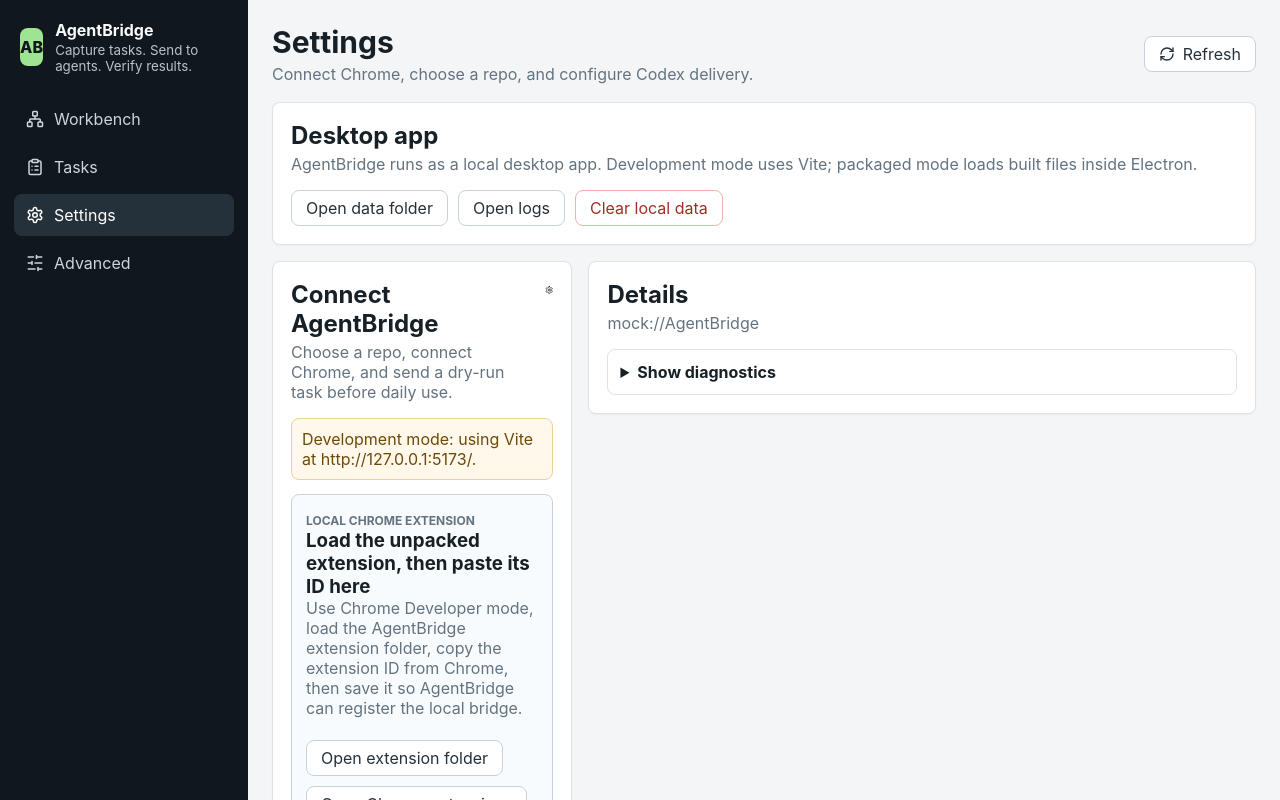
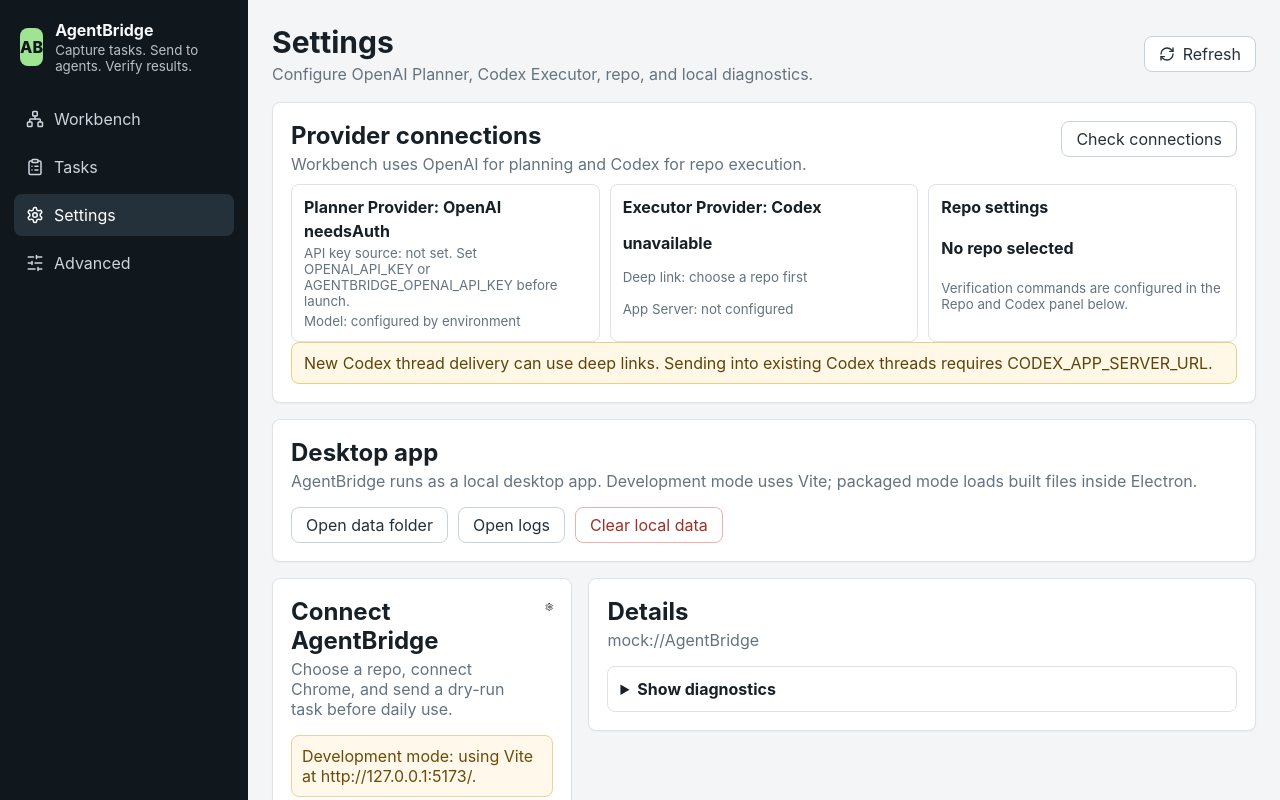
Before and after one commit to armanewy/agent-bridge, a React (Vite) app in the folder apps/desktop/: page / in a window 1280 px wide. Both pictures are taken after a click on the button "Settings". Shown: the top 800 px of the page. Built offline with nearby package versions, Linux system fonts and the light colour scheme.

Commit message:
feat(desktop): add provider settings overview

```diff
--- a/apps/desktop/src/renderer/App.tsx
+++ b/apps/desktop/src/renderer/App.tsx
@@ -738,6 +738,12 @@
 
         {view === "settings" ? (
           <div className="settings-layout">
+            <ProviderSettingsPanel
+              profiles={providerProfiles}
+              codexAppServerStatus={codexAppServerStatus}
+              codexTarget={codexTarget}
+              onRefresh={() => void refresh()}
+            />
             <section className="panel">
               <div className="panel-heading">
                 <div>
@@ -1084,6 +1090,62 @@
   );
 }
 
+function ProviderSettingsPanel({
+  profiles,
+  codexAppServerStatus,
+  codexTarget,
+  onRefresh
+}: {
+  profiles: AgentProviderProfile[];
+  codexAppServerStatus?: CodexAppServerStatus | undefined;
+  codexTarget?: CodexDeepLinkTarget | undefined;
+  onRefresh(): void;
+}): JSX.Element {
+  const planner = profiles.find((profile) => profile.id === "openai-planner");
+  const codex = profiles.find((profile) => profile.id === "codex");
+  return (
+    <section className="panel">
+      <div className="panel-heading compact">
+        <div>
+          <h2>Provider connections</h2>
+          <p>Workbench uses OpenAI for planning and Codex for repo execution.</p>
+        </div>
+        <button type="button" className="secondary-button" onClick={onRefresh}>
+          Check connections
+        </button>
+      </div>
+      <div className="provider-settings-grid">
+        <article className="setup-check">
+          <strong>Planner Provider: OpenAI</strong>
+          <span>{planner?.status ?? "unknown"}</span>
+          <small>
+            API key source: {String(planner?.metadata.apiKeySource ?? "not set")}. Set OPENAI_API_KEY or AGENTBRIDGE_OPENAI_API_KEY before launch.
+          </small>
+          <small>Model: {String(planner?.metadata.model ?? "configured by environment")}</small>
+        </article>
+        <article className="setup-check">
+          <strong>Executor Provider: Codex</strong>
+          <span>{codex?.status ?? "unknown"}</span>
+          <small>Deep link: {codexTarget ? "available" : "choose a repo first"}</small>
+          <small>
+            App Server: {codexAppServerStatus?.available ? "connected" : codexAppServerStatus?.configured ? "not connected" : "not configured"}
+          </small>
+        </article>
+        <article className="setup-check">
+          <strong>Repo settings</strong>
+          <span>{codexTarget ? codexTarget.repoPath : "No repo selected"}</span>
+          <small>Verification commands are configured in the Repo and Codex panel below.</small>
+        </article>
+      </div>
+      {!codexAppServerStatus?.available ? (
+        <div className="warning-callout">
+          New Codex thread delivery can use deep links. Sending into existing Codex threads requires CODEX_APP_SERVER_URL.
+        </div>
+      ) : null}
+    </section>
+  );
+}
+
 function verificationCommandsFromComponent(component?: LinkableComponent): Array<{ kind: "test" | "lint" | "typecheck"; command: string }> {
   const metadata = component?.metadata as { testCommand?: unknown; lintCommand?: unknown; typecheckCommand?: unknown } | undefined;
   return [
@@ -1144,7 +1206,7 @@
   return {
     workbench: "Plan a task, send it to Codex, verify, then review the result.",
     tasks: "Task history, verification results, artifacts, and follow-up drafts.",
-    settings: "Connect Chrome, choose a repo, and configure Codex delivery.",
+    settings: "Configure OpenAI Planner, Codex Executor, repo, and local diagnostics.",
     advanced: "Components, captures, links, sources, targets, audit, and demo tools."
   }[view];
 }
--- a/apps/desktop/src/renderer/styles.css
+++ b/apps/desktop/src/renderer/styles.css
@@ -287,6 +287,20 @@
   background: #fff3f1;
 }
 
+.provider-settings-grid {
+  display: grid;
+  grid-template-columns: repeat(3, minmax(0, 1fr));
+  gap: 10px;
+}
+
+.warning-callout {
+  border: 1px solid #efcd86;
+  border-radius: 8px;
+  background: #fff8e6;
+  color: #5f430c;
+  padding: 10px 12px;
+}
+
 @media (max-width: 920px) {
   .app-shell {
     grid-template-columns: 76px minmax(0, 1fr);
@@ -311,6 +325,10 @@
   }
 
   .workbench-grid {
+    grid-template-columns: minmax(0, 1fr);
+  }
+
+  .provider-settings-grid {
     grid-template-columns: minmax(0, 1fr);
   }
 }
```
